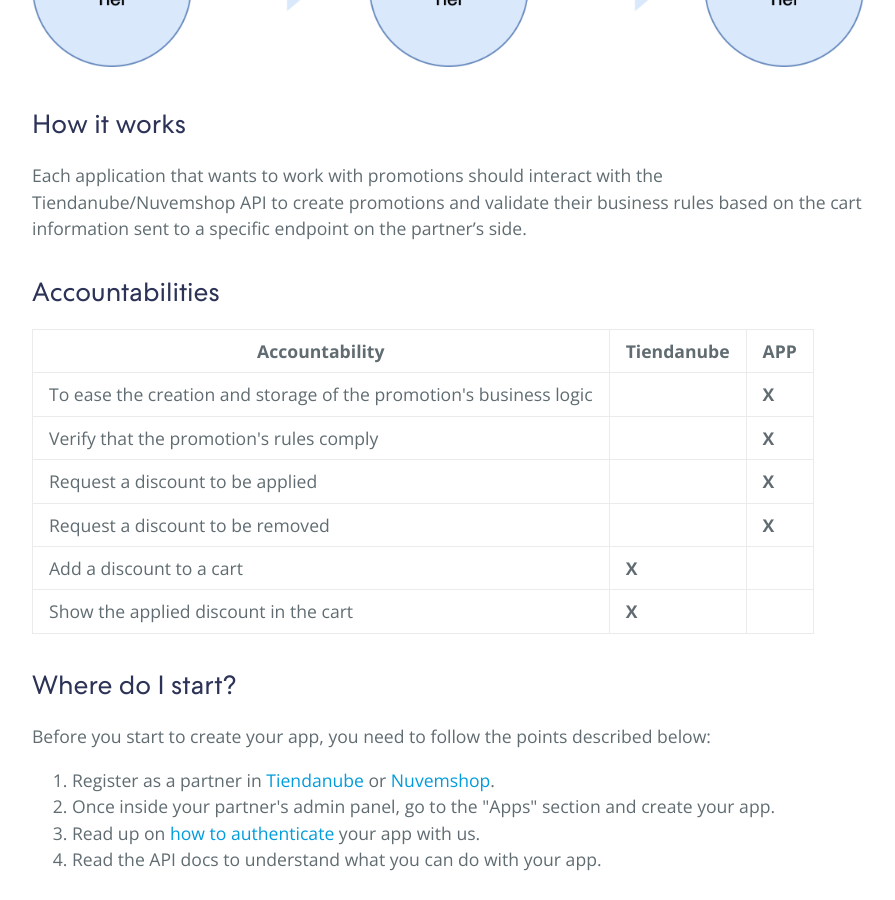
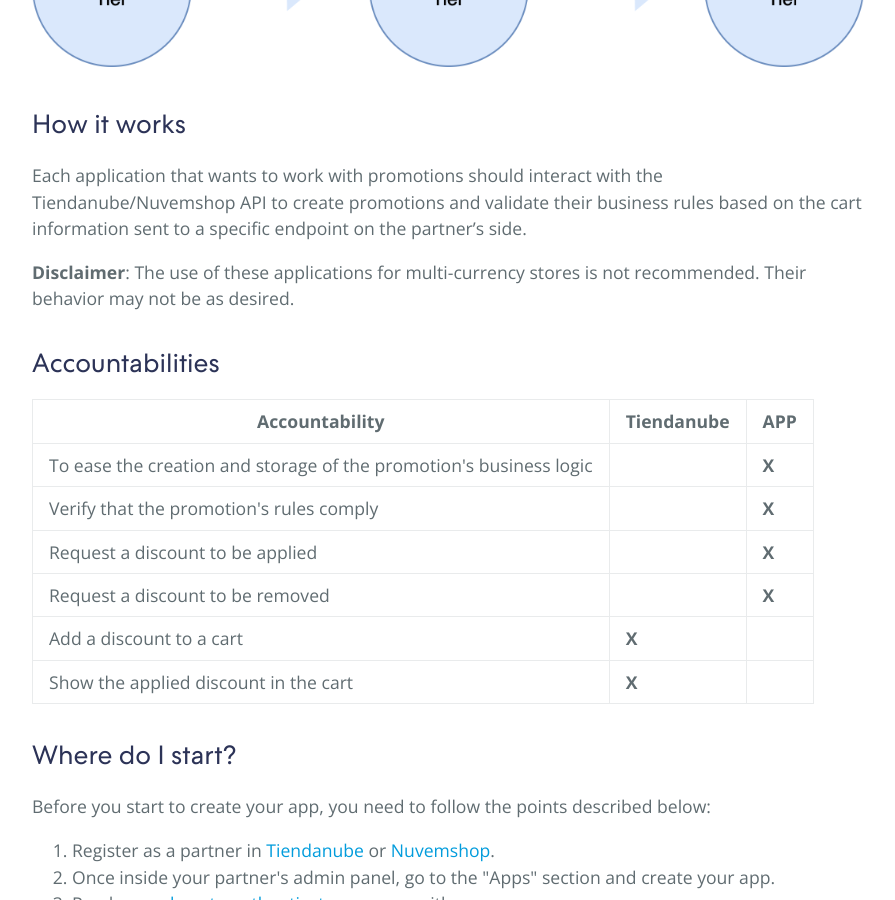
Before and after one commit to TiendaNube/api-docs, a Jekyll site: the page built from resources/discounts/index.md, in a window 1280 px wide and 900 px high, scrolled down 2358 px. Shown: the whole window, without its empty margins (192-1087 px from the left). Built offline with Jekyll 4.4.1, drawn with Linux system fonts in a browser that asks for light colours; some of the changed text lies outside the part shown.

Commit message:
Add currency and command order execution disclaimers

```diff
--- a/resources/discounts/index.md
+++ b/resources/discounts/index.md
@@ -77,6 +77,8 @@
 Each application that wants to work with promotions should interact with the Tiendanube/Nuvemshop API to create promotions and
 validate their business rules based on the cart information sent to a specific endpoint on the partner's side.
 
+**Disclaimer**: The use of these applications for multi-currency stores is not recommended. Their behavior may not be as desired.
+
 ## Accountabilities<a name="accountabilities"></a>
 
 | Accountability | Tiendanube | APP |
@@ -129,6 +131,8 @@
 These operations in the application responses will receive the name of “commands”. All the commands will have two main properties, the command key, and the command specification.
 
 The command's key defines which operation will be executed, and the specification provides all the data needed to perform it.
+
+The order of command execution is not guaranteed.
 
 The available commands will be the following.
 
```
